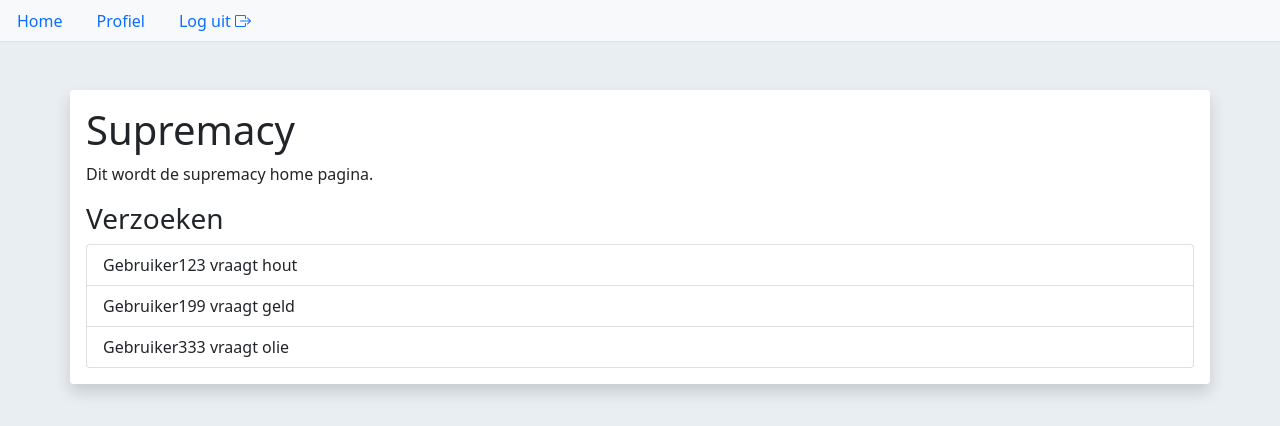
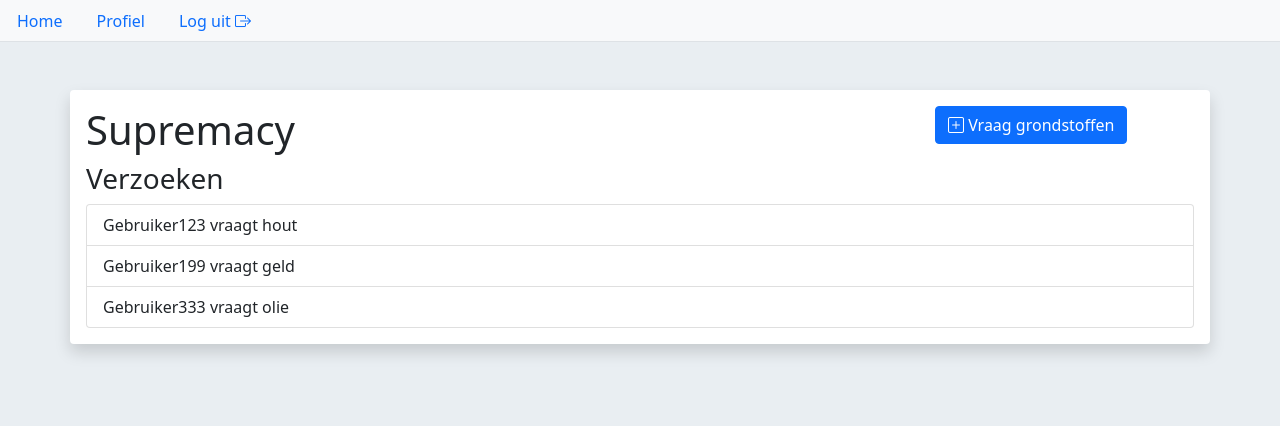
Before and after one commit to grishian/grishianapp, a Flask app: page /supremacy in a window 1280 px wide. Shown: the top 426 px of the page. Run offline with Flask 2, Linux system fonts and the light colour scheme; the visitor is signed in with stand-in values (Sample User, id 1); data comes from the database, SQL or seed files in the repository.

Commit message:
added button in supremacy page

```diff
--- a/myapp/templates/index.html
+++ b/myapp/templates/index.html
@@ -31,7 +31,7 @@
 
     {% if current_user.is_authenticated %}
     <li class="nav-item">
-        <a class="nav-link" href="{{url_for('bp_user.do_user', name='test')}}">Profiel</a>
+        <a class="nav-link" href="{{url_for('bp_user.do_user', name=current_user.username)}}">Profiel</a>
     </li>
     <li class="nav-item">
         <a class="nav-link" href="{{url_for('bp_user.do_logout')}}">Log uit <i class="bi bi-box-arrow-right"></i></a>
--- a/myapp/templates/supremacy/supremacy_home.html
+++ b/myapp/templates/supremacy/supremacy_home.html
@@ -1,12 +1,20 @@
 {% extends 'index.html' %}
 
 {% block main_content %}
-<h1>Supremacy</h1>
-<p>
-    Dit wordt de supremacy home pagina.
-</p>
+
+
+<div class="row">
+    <div class="col-9">
+        <h1>Supremacy</h1>
+    </div>
+    <div class="col-3">
+        <a class="btn btn-primary" href="#" role="button"><i class="bi bi-plus-square"></i> Vraag grondstoffen</a>
+    </div>
+</div>
 
 <h3>Verzoeken</h3>
+
+
 <div class="list-group">
     <a href="#" class="list-group-item list-group-item-action">Gebruiker123 vraagt hout</a>
     <a href="#" class="list-group-item list-group-item-action">Gebruiker199 vraagt geld</a>
```
